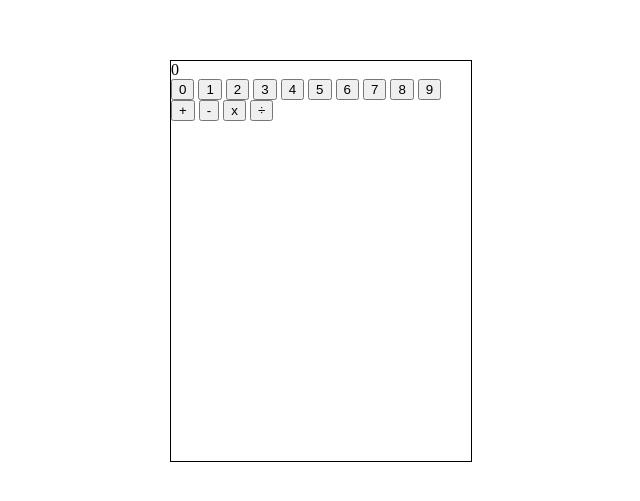
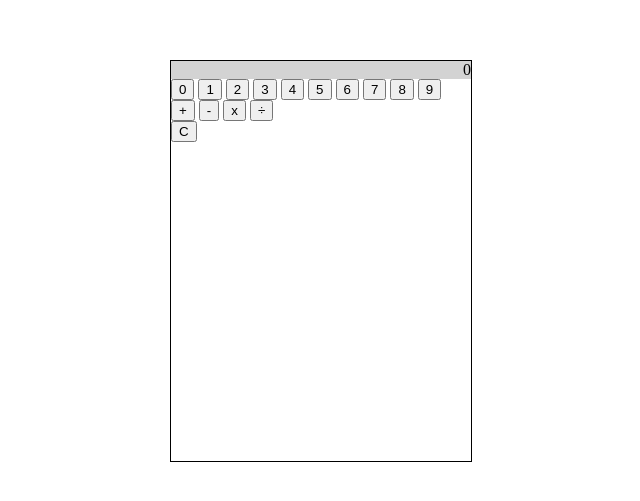
Before and after one commit to om0611/calculator, a plain HTML site: page index.html in a window 1280 px wide. Shown: the part 147-648 px from the top of the page, without its empty margins (319-959 px from the left). Drawn offline with Linux system fonts and the light colour scheme.

Commit message:
Added clear button and bg color to display

```diff
--- a/index.html
+++ b/index.html
@@ -26,6 +26,7 @@
                 <button class="multiply">x</button>
                 <button class="divide">÷</button>
             </div>
+            <button class="clear">C</button>
         </div>
 
         <script src="main.js"></script>
--- a/style.css
+++ b/style.css
@@ -14,3 +14,8 @@ body {
     height: 400px;
     width: 300px;
 }
+
+.display {
+    background-color: lightgrey;
+    text-align: end;
+}
```
